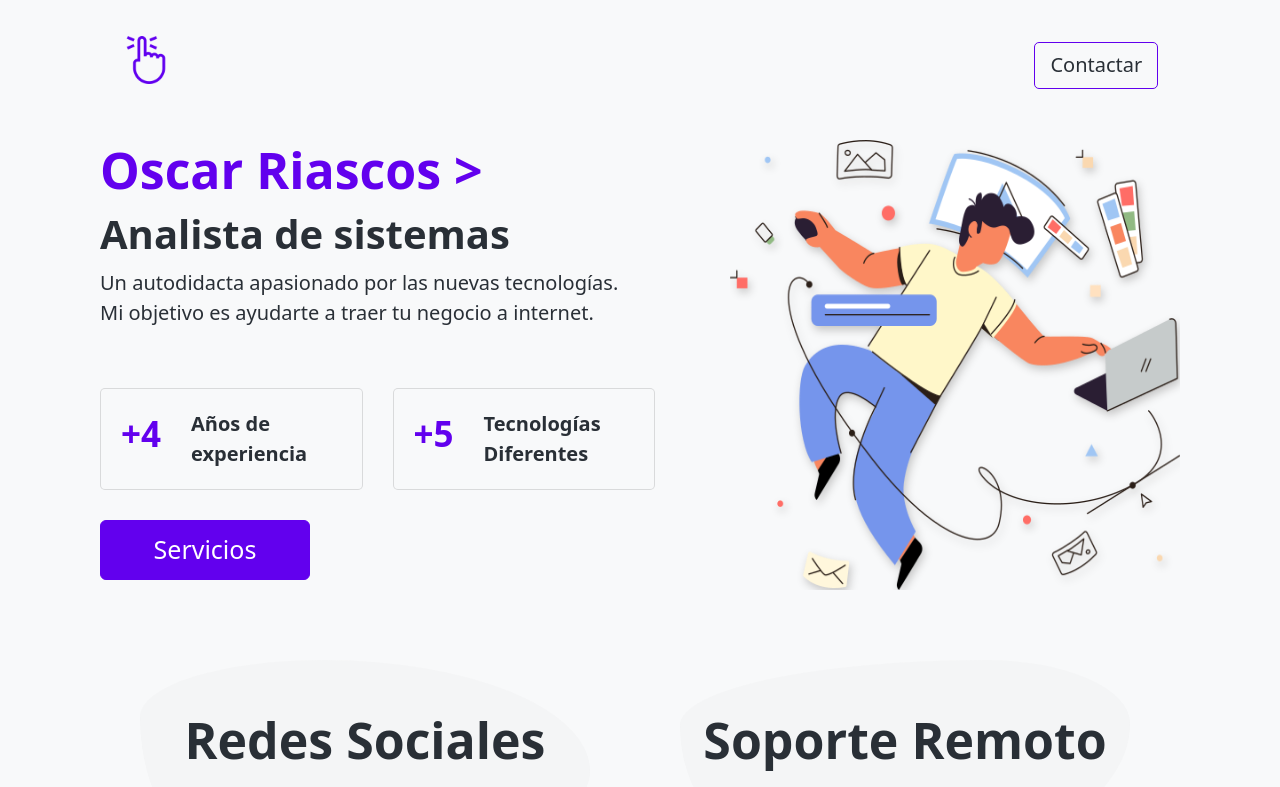
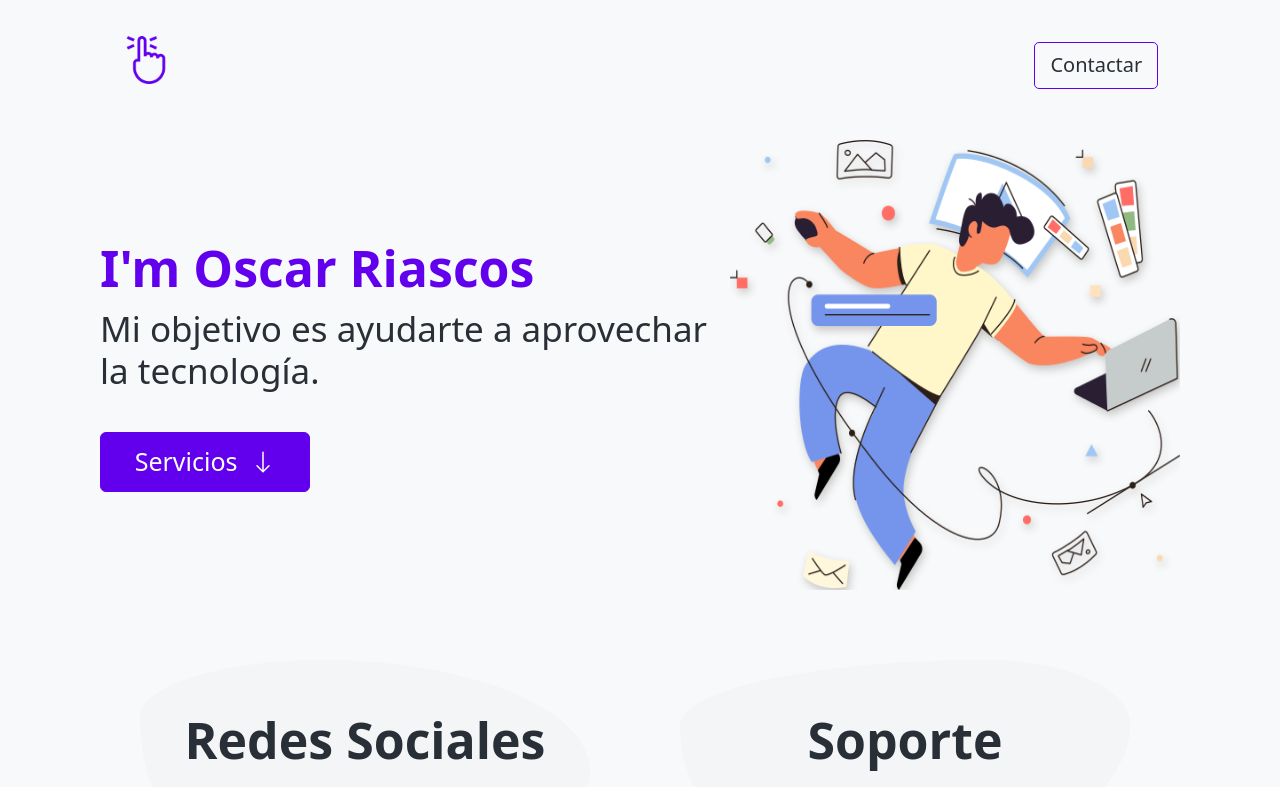
Before and after one commit to rinodeveloper/asesoriasweb, a Next.js app: page / in a window 1280 px wide. Shown: the top 787 px of the page. Built offline with nearby package versions, Linux system fonts and the light colour scheme.

Commit message:
Refactored pages content

```diff
--- a/example.next.config.js
+++ b/example.next.config.js
@@ -5,7 +5,7 @@
 module.exports = {
   reactStrictMode: true,
   env: {
-    APP_NAME: 'Your app name :: ',
+    APP_NAME: 'Your app name',
     RECIPIENT_NAME: 'Sendingblue recipient name',
     RECIPIENT_EMAIL: 'Sendingblue recipient mail',
     DEFAULT_SUBJECT: 'Default Subject',//Optional
--- a/pages/contacto.tsx
+++ b/pages/contacto.tsx
@@ -101,7 +101,7 @@ export default function Contacto() {
           className={'container-fluid col col-md-6 col-sm-12 m-auto needs-validation'}
           >
             <div className={'row text-center'}>
-                <h2 className={'m-auto mb-4'}>¡Hablemos!</h2>
+                <h2 className={'m-auto mb-4'}>Hablemos de tu necesidad</h2>
             </div>
             <div className={'form-floating mb-3'}>
                 <input
@@ -142,7 +142,7 @@ export default function Contacto() {
                   type={'submit'}
                   className={'btn btn-outline-dark'}
                 >
-                  Enviar mensaje
+                  Iniciar asesoría
               </button>
               <div
                 id={'textWait'}
--- a/pages/index.tsx
+++ b/pages/index.tsx
@@ -15,35 +15,21 @@ export default function Home() {
         <div
           className={'container d-flex flex-wrap flex-row'}
         >
-        <section className={'col-12 col-md-7 col-sm-12 d-flex flex-column'}>
-          <h1 className={'accent'}>Oscar Riascos {'>'} </h1>
-          <h2 className={'fw-bold '}>Analista de sistemas</h2>
-          <p>
-            Un autodidacta apasionado por las nuevas tecnologías.
-            <br/>
-            Mi objetivo es ayudarte a traer tu negocio a internet.
-          </p>
+        <section className={'col-12 col-md-7 col-sm-12 d-flex flex-column align-self-center'}>
+          <h1 className={'accent'}>I'm Oscar Riascos</h1>
+          <h3>
+            Mi objetivo es ayudarte a aprovechar la tecnología.
+          </h3>
           <section>
-            <div className={'mt-4 d-flex flex-row flex-wrap'}>
-              <div className={'card bg-light col-sm-12 col-12 col-md-5 me-4 mt-2'}>
-                <div className={'card-body d-flex flex-row align-items-center'}>
-                  <h3 className={'card-title me-4 accent'}>+4</h3>
-                  <p className={'card-text  fw-bold'}>Años de experiencia</p>
-                </div>
-              </div>
-              <div className={'card bg-light col-sm-12 col-12 col-md-5 me-4 mt-2'}>
-                <div className={'card-body d-flex flex-row align-items-center'}>
-                  <h3 className={'card-title me-4 accent'}>+5</h3>
-                  <p className={'card-text  fw-bold'}>Tecnologías Diferentes</p>
-                </div>
-              </div>
-            </div>
             <div className={'col-md-6 col-sm-8 d-flex justify-content-between mt-4'}>
               <a
-                className={'btn btn-primary btn-lg col-6 col-sm-8'}
+                className={'btn btn-primary btn-lg col-6 col-sm-8 d-flex justify-content-evenly align-items-center'}
                 href={'#servicios'}
                 >
                 Servicios
+                <svg xmlns="http://www.w3.org/2000/svg" width="24" height="24" fill="#ffffff" className="bi bi-chevron-double-down" viewBox="0 0 16 16">
+                  <path fill-rule="evenodd" d="M8 1a.5.5 0 0 1 .5.5v11.793l3.146-3.147a.5.5 0 0 1 .708.708l-4 4a.5.5 0 0 1-.708 0l-4-4a.5.5 0 0 1 .708-.708L7.5 13.293V1.5A.5.5 0 0 1 8 1z"/>
+                </svg>
                 </a>
             </div>
           </section>
@@ -71,19 +57,19 @@ export default function Home() {
           </div>
           <div className={'bg-ligth me-md-2 pt-2 text-center col-md-5 col-12 my-sm-2 my-2 tarjeta'}>
             <div className={'my-3 py-3'}>
-              <h2 className={'display-6 fw-bolder'}>Soporte Remoto</h2>
+              <h2 className={'display-6 fw-bolder'}>Soporte</h2>
               <p className={'lead'}>Asesorías</p>
             </div>
           </div>
           <div className={'bg-ligth me-md-2 pt-2 text-center col-md-5 col-12 my-sm-2 my-2 tarjeta'}>
             <div className={'my-3 py-3'}>
-              <h2 className={'display-6 fw-bolder'}>Trámites online</h2>
+              <h2 className={'display-6 fw-bolder'}>Trámites Online</h2>
               <p className={'lead'}>Consulta de documentos</p>
             </div>
           </div>
           <div className={'bg-ligth me-md-2 pt-2 text-center col-md-5 col-12 my-sm-2 my-2 tarjeta'}>
             <div className={'my-3 py-3'}>
-              <h2 className={'display-6 fw-bolder'}>Páginas web</h2>
+              <h2 className={'display-6 fw-bolder'}>Páginas Web</h2>
               <p className={'lead'}>Diseño y creación</p>
             </div>
           </div>
@@ -98,7 +84,9 @@ export default function Home() {
         <div className={'d-flex justify-content-center col-12 mt-5'}>
           <Link
             href={'/contacto'}>
-            <a className={'btn btn-primary btn-lg'}>Solicitar asesoría</a>
+            <a className={'btn btn-primary btn-lg'}>
+              Solicitar asesoría
+            </a>
           </Link>
         </div>
 
```
